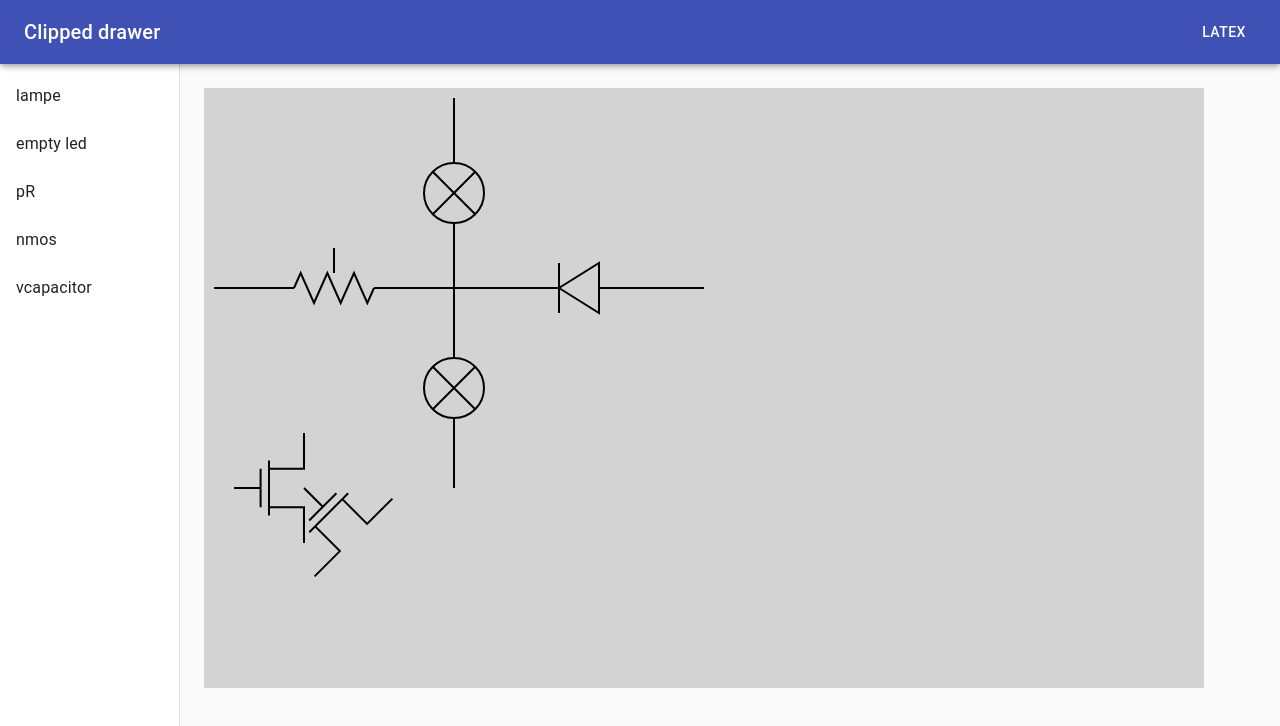
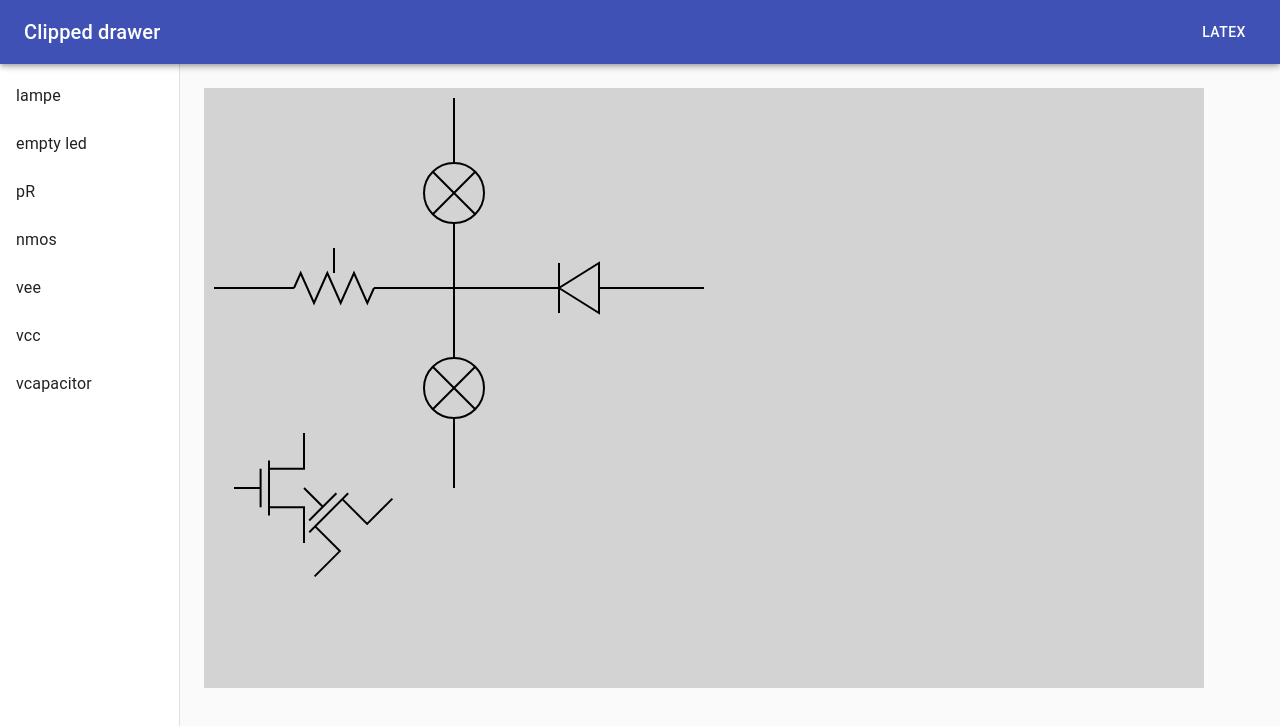
Before and after one commit to alexfauquette/physic-shem, a React (Create React App) app: page / in a window 1280 px wide. Shown: the top 726 px of the page. Built offline with nearby package versions, Linux system fonts and the light colour scheme.

Commit message:
create monopole vcc and vee

```diff
--- a/src/components/index.js
+++ b/src/components/index.js
@@ -10,12 +10,16 @@ import NMOS, {
   getAnchor as nmos_getAnchor,
   drawer as nmosDrawer,
 } from "./nmos";
+import VEE, { getAnchor as vee_getAnchor, drawer as veeDrawer } from "./vee";
+import VCC, { getAnchor as vcc_getAnchor, drawer as vccDrawer } from "./vcc";
 
 const getAnchors = {
   lampe: () => [],
   "empty led": () => [],
   pR: (props) => pR_getAnchor(props),
   nmos: (props) => nmos_getAnchor(props),
+  vee: (props) => vee_getAnchor(props),
+  vcc: (props) => vcc_getAnchor(props),
   vcapacitor: (props) => vcapacitor_getAnchor(props),
 };
 
@@ -24,6 +28,8 @@ const getDrawer = {
   "empty led": emptyDiodeDrawer,
   pR: pRDrawer,
   nmos: nmosDrawer,
+  vee: veeDrawer,
+  vcc: vccDrawer,
   vcapacitor: vcapacitorDrawer,
 };
 
@@ -40,7 +46,19 @@ export const isPath = {
   "empty led": true,
   pR: true,
   nmos: false,
+  vee: false,
+  vcc: false,
   vcapacitor: true,
+};
+
+export const isMultyPole = {
+  lampe: false,
+  "empty led": false,
+  pR: false,
+  nmos: true,
+  vee: false,
+  vcc: false,
+  vcapacitor: false,
 };
 
 const components = {
@@ -48,6 +66,8 @@ const components = {
   "empty led": (props) => <EmptyDiode key={props.id} {...props} />,
   pR: (props) => <PR key={props.id} {...props} />,
   nmos: (props) => <NMOS key={props.id} {...props} />,
+  vee: (props) => <VEE key={props.id} {...props} />,
+  vcc: (props) => <VCC key={props.id} {...props} />,
   vcapacitor: (props) => <Vcapacitor key={props.id} {...props} />,
 };
 
--- /dev/null
+++ b/src/components/vcc.js
@@ -0,0 +1,68 @@
+import React from "react";
+import { connect } from "react-redux";
+import "./style.scss";
+
+import { MULTIPLICATIVE_CONST, R_LEN } from "./constantes";
+
+const width = 0.2;
+
+const STEP = width * R_LEN * MULTIPLICATIVE_CONST;
+
+export const getAnchor = ({ positionCoords }) => {
+  const { x, y } = positionCoords;
+
+  return [
+    {
+      name: "C",
+      x: x,
+      y: y,
+    },
+  ];
+};
+
+// If id => it's from scene
+// If no id => it's from adding
+const mapStateToProps = (state, props) => {
+  return props.id
+    ? {
+        // allows to create components directly without using the store
+        positionCoords: state.anchors.byId[props.position],
+      }
+    : {};
+};
+
+const VCC = ({ positionCoords, angle = 0, selected, onMouseDown }) => {
+  if (!positionCoords) {
+    return null;
+  }
+  const { x: xAnchor, y: yAnchor } = positionCoords;
+
+  return (
+    <g
+      onMouseDown={onMouseDown || null}
+      className={`component ${selected ? "red" : "black"}`}
+    >
+      <g
+        style={{
+          transform: `translate(${xAnchor}px , ${yAnchor}px) rotate(${-angle}deg)`,
+        }}
+      >
+        <path
+          d={`M ${-0.5 * STEP} ${-0.8 * STEP}
+                L 0 ${-1.5 * STEP}
+                L ${0.5 * STEP} ${-0.8 * STEP}`}
+        />
+        <path
+          d={`M 0 0
+                L 0 ${-1.5 * STEP}`}
+        />
+      </g>
+    </g>
+  );
+};
+
+export const drawer = (element) => {
+  return `node[vcc]{}`;
+};
+
+export default connect(mapStateToProps)(VCC);
--- /dev/null
+++ b/src/components/vee.js
@@ -0,0 +1,67 @@
+import React from "react";
+import { connect } from "react-redux";
+import "./style.scss";
+
+import { MULTIPLICATIVE_CONST, R_LEN } from "./constantes";
+
+const width = 0.2;
+const STEP = width * R_LEN * MULTIPLICATIVE_CONST;
+
+export const getAnchor = ({ positionCoords }) => {
+  const { x, y } = positionCoords;
+
+  return [
+    {
+      name: "C",
+      x: x,
+      y: y,
+    },
+  ];
+};
+
+// If id => it's from scene
+// If no id => it's from adding
+const mapStateToProps = (state, props) => {
+  return props.id
+    ? {
+        // allows to create components directly without using the store
+        positionCoords: state.anchors.byId[props.position],
+      }
+    : {};
+};
+
+const VEE = ({ positionCoords, angle = 0, selected, onMouseDown }) => {
+  if (!positionCoords) {
+    return null;
+  }
+  const { x: xAnchor, y: yAnchor } = positionCoords;
+
+  return (
+    <g
+      onMouseDown={onMouseDown || null}
+      className={`component ${selected ? "red" : "black"}`}
+    >
+      <g
+        style={{
+          transform: `translate(${xAnchor}px , ${yAnchor}px) rotate(${-angle}deg)`,
+        }}
+      >
+        <path
+          d={`M ${-0.5 * STEP} ${0.8 * STEP}
+                L 0 ${1.5 * STEP}
+                L ${0.5 * STEP} ${0.8 * STEP}`}
+        />
+        <path
+          d={`M 0 0
+                L 0 ${1.5 * STEP}`}
+        />
+      </g>
+    </g>
+  );
+};
+
+export const drawer = (element) => {
+  return `node[vee]{}`;
+};
+
+export default connect(mapStateToProps)(VEE);
```
